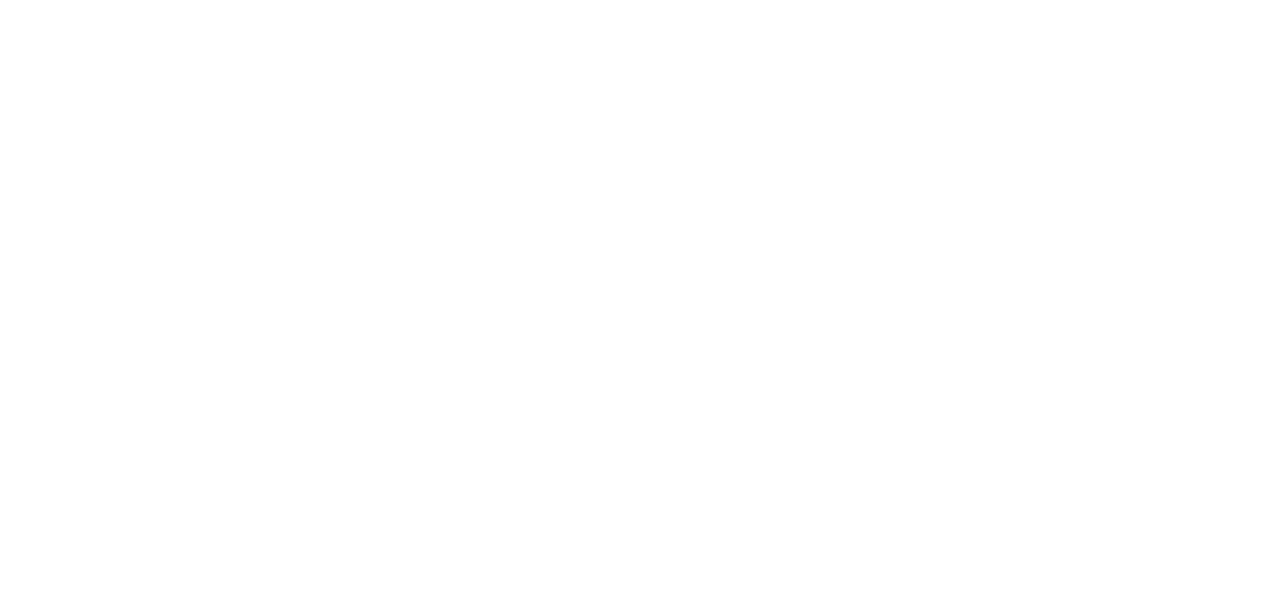
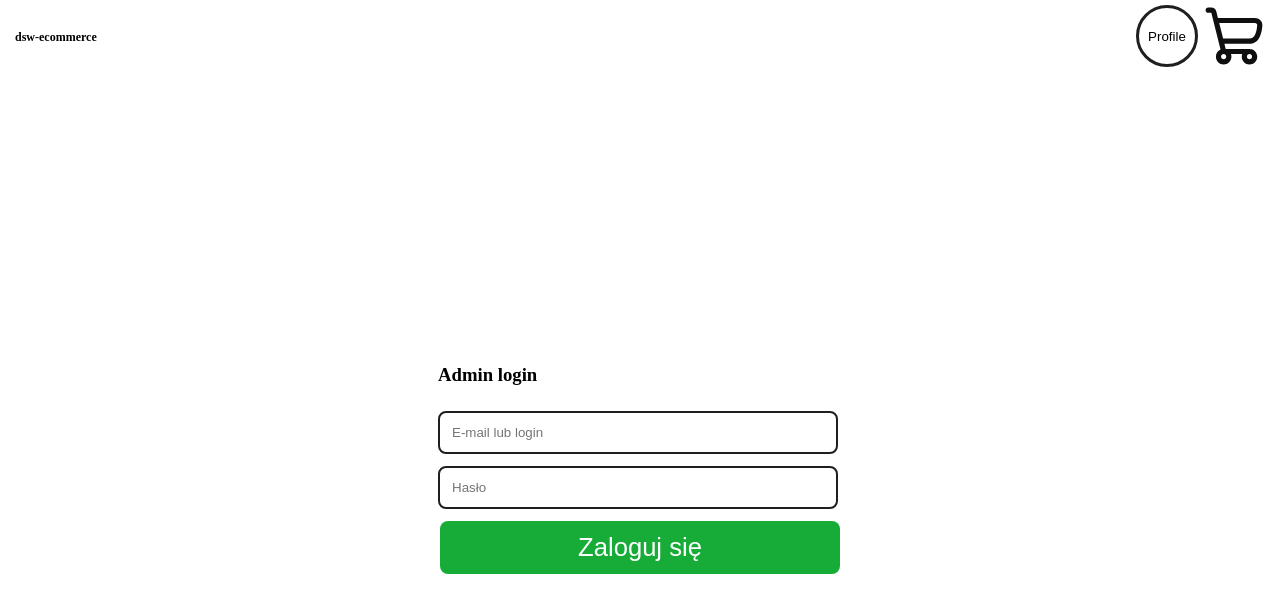
Before and after one commit to Listwas/dsw-ecommerce, a React (Vite) app in the folder frontend/: page /admin in a window 1280 px wide. Before the commit this address had no page. Shown: the top 612 px of the page. Built offline with nearby package versions, Linux system fonts and the light colour scheme.

Commit message:
feat: Admin login page

```diff
--- a/frontend/src/App.jsx
+++ b/frontend/src/App.jsx
@@ -1,6 +1,6 @@
 import { Routes, Route } from 'react-router-dom'
 //import AdminDashboard from './pages/AdminDashboard'
-//import AdminLogin from './pages/AdminLogin'
+import AdminLogin from './pages/AdminLogin'
 //import Cart from './pages/Cart'
 //import Delivery from './pages/Delivery'
 import Homepage from './pages/Homepage'
@@ -21,6 +21,7 @@
                 <Route path="/" element={<Homepage />} />
                 <Route path="/product_details" element={<ProductDetails />} />
                 <Route path="/login" element={<Login />} />
+                <Route path='/admin' element={<AdminLogin />} />
                 <Route path="/register" element={<Register />} />
                 <Route path='/password_reset' element={<PasswordReset />} />
             </Routes>
--- a/frontend/src/pages/AdminLogin.jsx
+++ b/frontend/src/pages/AdminLogin.jsx
@@ -0,0 +1,20 @@
+import NavBar from '../components/NavBar'
+import styles from '../styles/Login.module.css'
+import InputField from '../components/InputField'
+import Button from '../components/Button'
+
+export default function AdminLogin() {
+    return (
+        <>
+            <NavBar />
+            <div className={styles.center}>
+                <div className={styles.wrapper}>
+                    <h3> Admin login </h3>
+                    <InputField width={400} placeholder='E-mail lub login' />
+                    <InputField width={400} placeholder='Hasło' />
+                    <Button width={400} placeholder='Zaloguj się' />
+                </div>
+            </div>
+        </>
+    )
+}
```
